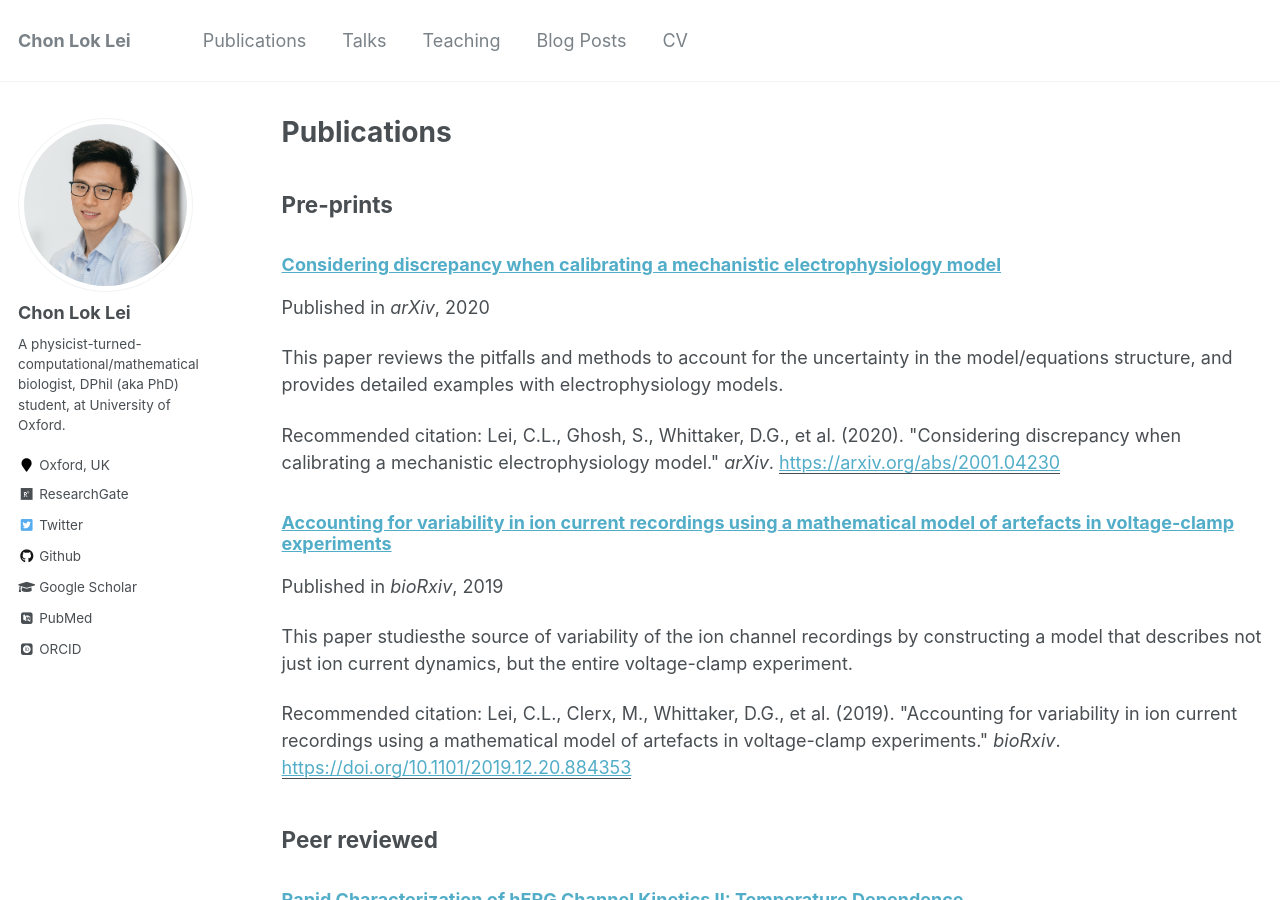
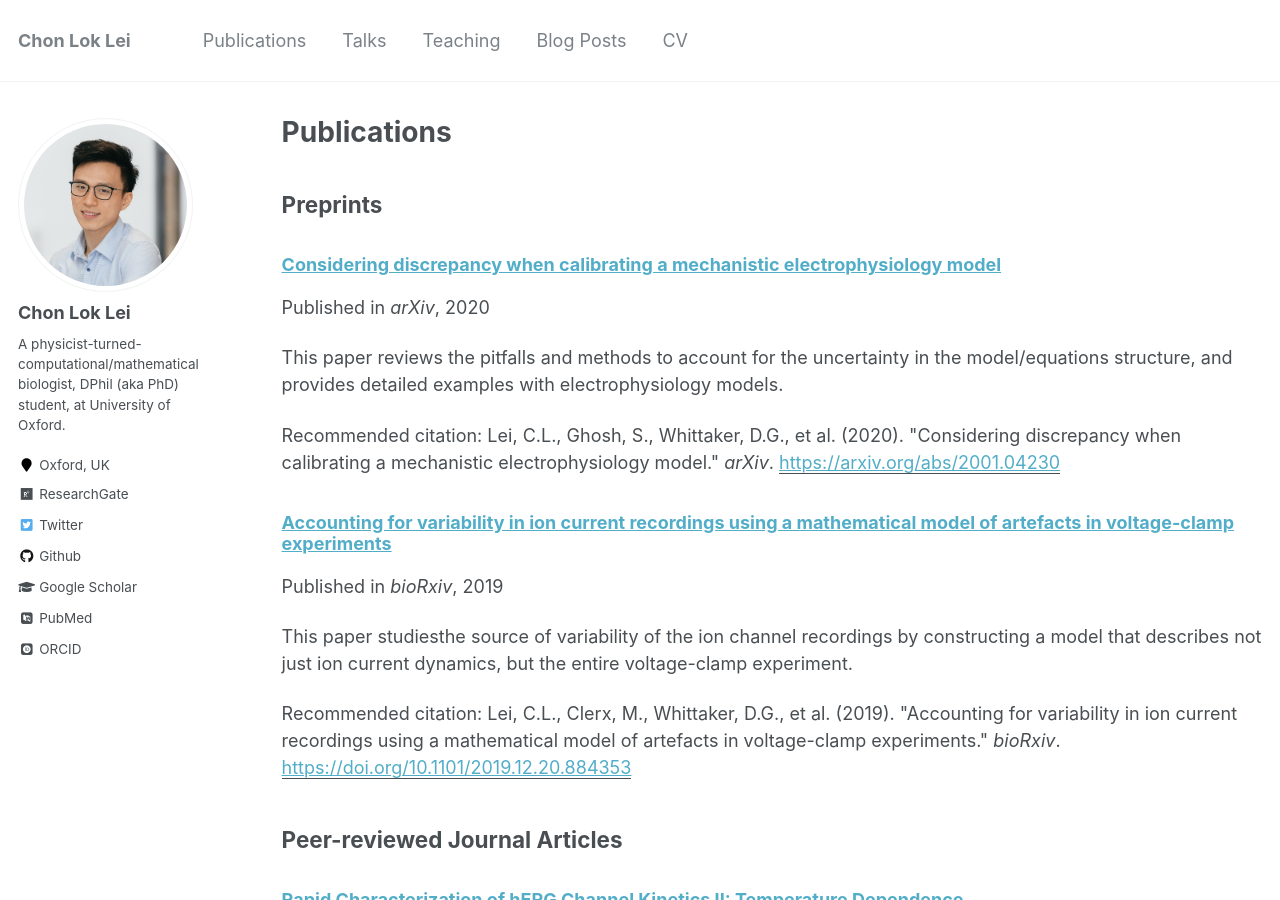
Before and after one commit to chonlei/chonlei.github.io, a Jekyll site: the page built from _pages/publications.md, in a window 1280 px wide and 900 px high. Built offline with Jekyll 4.4.1, drawn with Linux system fonts in a browser that asks for light colours; some web fonts are replaced.

Commit message:
Update titles

```diff
--- a/_pages/publications.md
+++ b/_pages/publications.md
@@ -11,13 +11,13 @@ author_profile: true
 
 {% include base_path %}
 
-## Pre-prints
+## Preprints
 
 {% for post in site.preprints reversed %}
   {% include archive-single.html %}
 {% endfor %}
 
-## Peer reviewed
+## Peer-reviewed Journal Articles
 
 {% for post in site.publications reversed %}
   {% include archive-single.html %}
```
